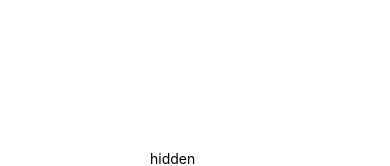
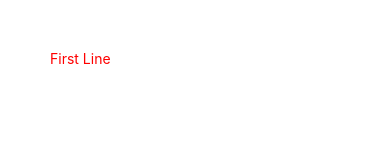
Before and after one commit to datai999/react-native-my-project, a React Native app: screen / in a window 390 px wide. Shown: the top 166 px of the page. Built offline with nearby package versions, Linux system fonts and the light colour scheme.

Commit message:
css with style-sheet

```diff
--- /dev/null
+++ b/components/StyleSheet.js
@@ -0,0 +1,26 @@
+/*
+Nguyen Duc Anh tai
+https://www.facebook.com/datai99/
+Email:datai28599@gmail.com
+*/
+import React, { Component } from 'react';
+import { StyleSheet, Text, View } from 'react-native';
+
+export default class MyStyleSheet extends Component {
+  render() {
+    return (
+      <View style={styles.container}>
+        <Text style={styles.firstText}>First Line</Text>
+      </View>
+    )
+  }
+}
+
+const styles = StyleSheet.create({
+  container: {
+    margin: 50,
+  },
+  firstText: {
+    color: 'red'
+  }
+});
--- a/index.js
+++ b/index.js
@@ -9,9 +9,10 @@ import MyImage from "./components/MyImage";
 import MultiGreeting from "./components/MultiGreeting";
 import TextBlink from "./components/TextBlink";
 //lesson 6-10
+import MyStyleSheet from "./components/StyleSheet";
 //...
 
 // registerRootComponent calls AppRegistry.registerComponent('main', () => App);
 // It also ensures that whether you load the app in the Expo client or in a native build,
 // the environment is set up appropriately
-registerRootComponent(TextBlink);
+registerRootComponent(MyStyleSheet);
```
